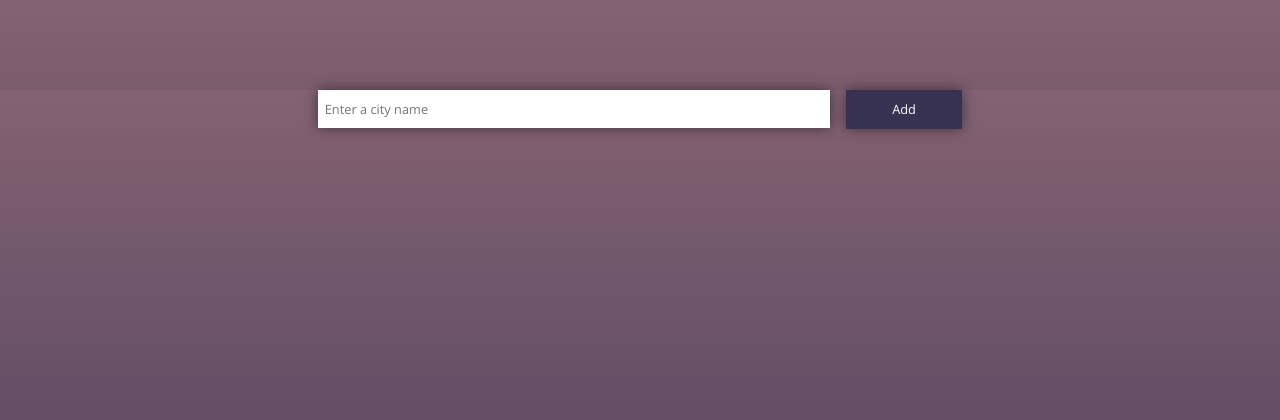
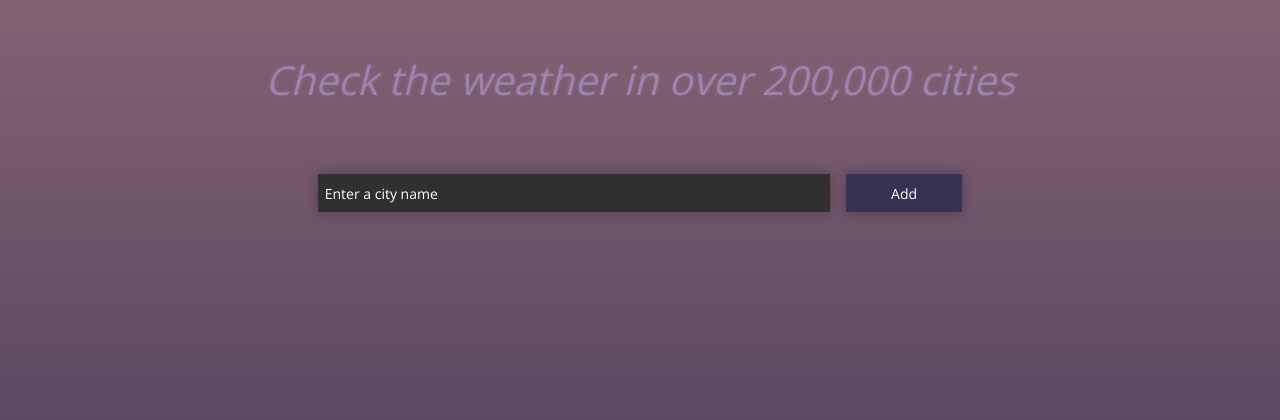
Before and after one commit to JustLucifer/JBA_projects, a Flask app: page / in a window 1280 px wide. Shown: the top 420 px of the page. Run offline with Flask 2, Linux system fonts and the light colour scheme; data that the repository does not hold is empty; some libraries are stand-ins or nearby versions.

Commit message:
Edited styles for weather forecast app

```diff
--- a/Python/Weather App/static/style.css
+++ b/Python/Weather App/static/style.css
@@ -1,3 +1,18 @@
+.header {
+	font-size: 40px;
+	text-shadow: 0px 0px 4px rgba(156, 156, 156, 0.3);
+	font-style: italic;
+	text-align: center;
+	padding-top: 50px;
+	color: rgb(157, 131, 180);
+}
+
+@media (min-width: 300px) and (max-width: 1000px) {
+	.header {
+		font-size: 30px;
+	}
+}
+
 .cards {
 	display: grid;
 	grid-template-columns: repeat(auto-fill, minmax(25%, 1fr));
@@ -8,6 +23,7 @@
 	margin-bottom: 2vw;
 	justify-content: center;
 }
+
 .card {
 	padding: 0;
 	border: none;
@@ -16,7 +32,8 @@
 	border-radius: 0.5vw !important;
 	color: white;
 	font-weight: 600;
-	text-shadow: 0px 0px 1vw rgba(0,0,0,0.7);
+	text-shadow: 0px 0px 1vw rgba(78, 78, 78, 0.5);
+	margin-bottom: 50px;
 }
 
 html, body {
@@ -30,7 +47,7 @@ html, body {
 }
 
 .form {
-	margin-top: 7%;
+	margin-top: 5%;
 	padding-left: 10%;
 	padding-right: 10%;
 	text-align: center;
@@ -44,7 +61,14 @@ input {
 	height: 3vw;
 	width: 40vw;
 	padding-left: 0.5vw;
-	box-shadow: 0 0 1vw rgba(0,0,0,0.5);
+	box-shadow: 0 0 1vw rgba(0,0,0,0.3);
+	font-size: 14px;
+	background-color: rgb(48, 48, 48);
+	color: white;
+}
+
+input::placeholder {
+	color: white;
 }
 
 .submit-button {
@@ -55,7 +79,9 @@ input {
 	outline: none !important;
 	background-color: #373252;
 	color: white;
-	box-shadow: 0 0 1vw rgba(0,0,0,0.5);
+	box-shadow: 0 0 1vw rgba(0,0,0,0.3);
+	cursor: pointer;
+	font-size: 14px;
 }
 
 .night {
@@ -88,19 +114,21 @@ input {
 	text-align: center;
 	font-size: 2.5vw;
 	height: 10%;
+	color: white;
 }
 
 .day > .degrees {
-	color: black;
+	color: white;
 }
 
 .state {
 	text-align: center;
 	font-size: 1.5vw;
+	color: white;
 }
 
 .day > .state {
-	color: black;
+	color: white;
 }
 
 .city {
@@ -114,7 +142,7 @@ input {
 }
 
 .day > .state {
-	color: black;
+	color: white;
 }
 
 
@@ -143,10 +171,12 @@ input {
 	padding: 0;
 	border: none;
 	color: white;
+	cursor: pointer;
+	font-size: 16px;
 }
 
 .day > .delete-wrapper > form > .delete-button {
-	color: black !important;
+	color: white !important;
 }
 
 .delete-button:focus, .delete-button:active {
--- a/Python/Weather App/templates/index.html
+++ b/Python/Weather App/templates/index.html
@@ -12,6 +12,9 @@
   <link rel="stylesheet" href="{{ url_for('static', filename='style.css') }}">
 </head>
 <body>
+  <header class="header">
+    Check the weather in over 200,000 cities
+  </header>
   <div class="form">
     {% with message = get_flashed_messages() %}
     {% if message %}
@@ -43,7 +46,6 @@
     </div>
     {% endfor %}
     {% endif %}
-
   </div>
 </body>
 </html>
```
Lines whose indentation alone changed are shown as unchanged.
